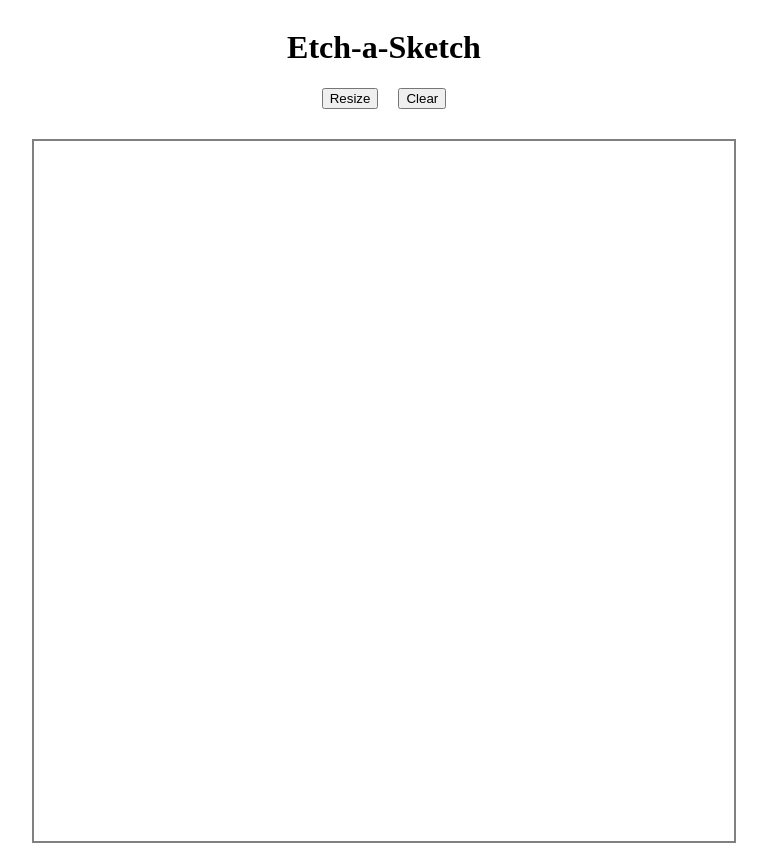
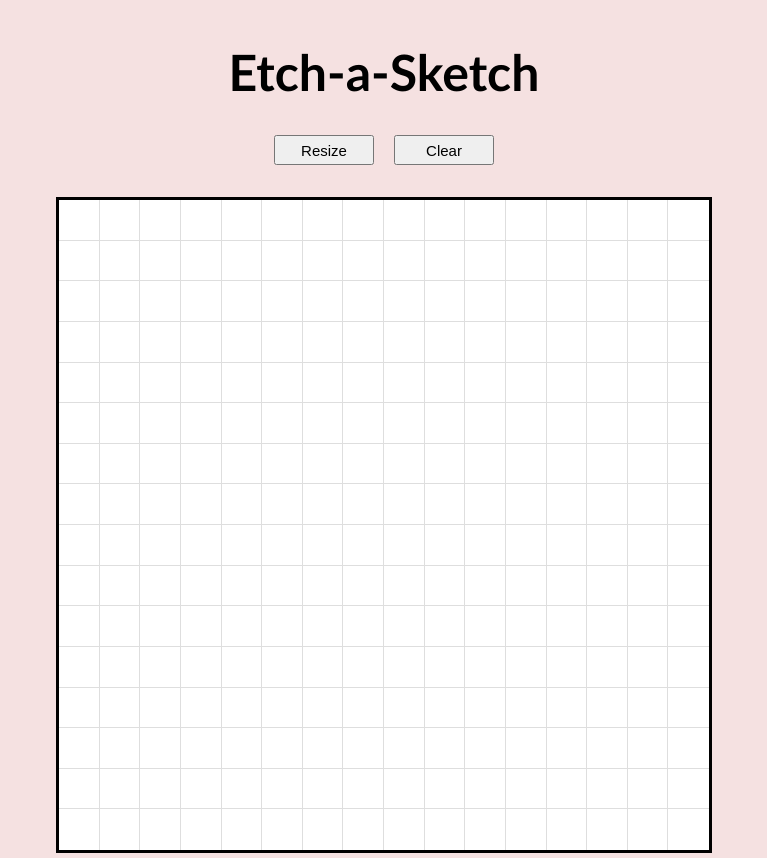
Before and after one commit to crzhang94/etch-a-sketch, a plain HTML site: page index.html in a window 1280 px wide. Shown: the whole page, without its empty margins (256-1023 px from the left). Drawn offline with Linux system fonts and the light colour scheme.

Commit message:
Minor style changes

```diff
--- a/script.js
+++ b/script.js
@@ -55,6 +55,3 @@ function resetGrid() {
         square.style.backgroundColor = "white";
     })
 }
-
-
-// Figure out how to set square borders without affecting grid size
--- a/styles.css
+++ b/styles.css
@@ -1,6 +1,12 @@
+body {
+    background-color: #F5E1E1;
+    font-family:'Gill Sans', 'Gill Sans MT', Calibri, 'Trebuchet MS', sans-serif;
+}
+
 .header {
     display: flex;
     justify-content: center;
+    font-size: 25px;
 }
 
 .controls {
@@ -9,18 +15,25 @@
     gap: 20px;
 }
 
+.controls > button {
+    width: 100px;
+    height: 30px;
+    font-size: 15px;;
+}
+
 .grid {
     display: grid;
-    width: 700px;
-    height: 700px;
+    width: 650px;
+    height: 650px;
     grid-template-columns: repeat(16,1fr);
     grid-template-rows: repeat(16,1fr);
     margin: auto;
-    margin-top: 30px;
-    border: 2px solid grey;
+    margin-top: 35px;
+    outline: 3px solid black;
 }
 
 
 .square {
-    border: 0px solid grey;
+    outline: 1px solid #DEDEDE;
+    background: white;
 }
```
Also changed, not shown: 1 other file.
